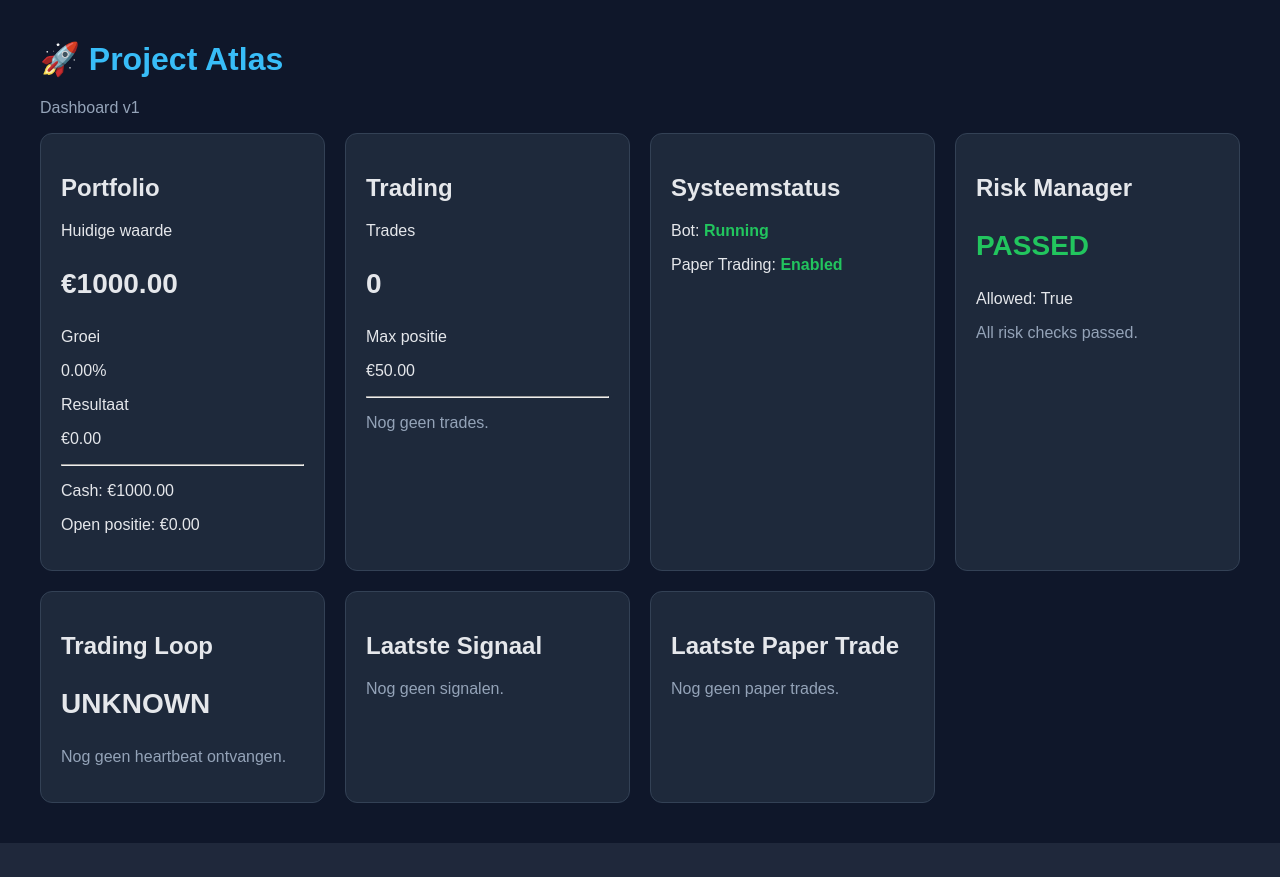
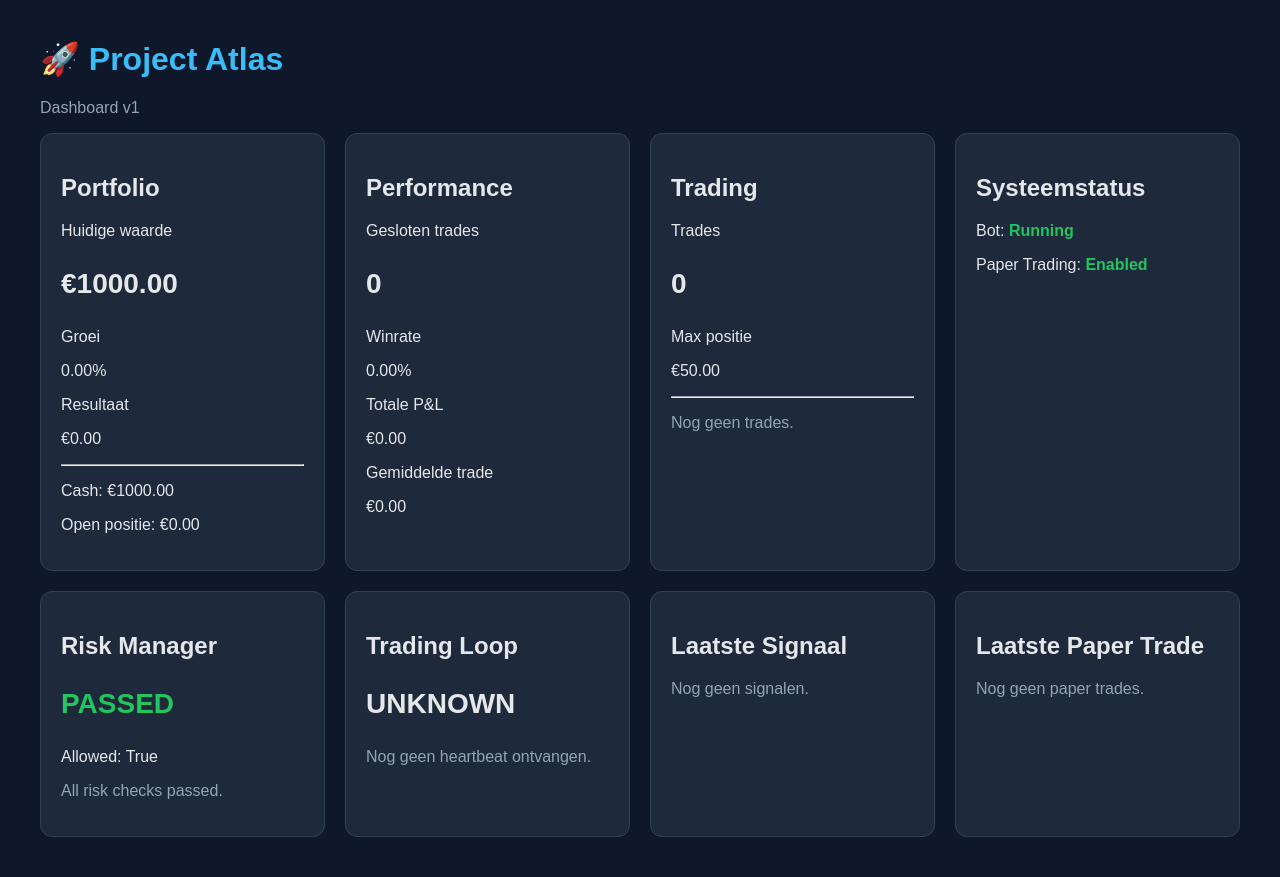
Before and after one commit to bassie83/bitvavo-ai-trader, a FastAPI app: page /dashboard in a window 1280 px wide. Before the commit the page ends 843 px from the top, so only its background shows below. Run offline with FastAPI, Linux system fonts and the light colour scheme; data that the repository does not hold is empty; some libraries are stand-ins or nearby versions.

Commit message:
Sprint 6.1: Add performance analytics dashboard

```diff
--- a/app/main.py
+++ b/app/main.py
@@ -25,12 +25,14 @@ from app.risk.models import RiskContext
 app = FastAPI(title="Bitvavo AI Trading Bot")
 templates = Jinja2Templates(directory="app/templates")
 
+
 @app.on_event("startup")
 def on_startup():
     init_db()
     asyncio.create_task(market_collector_loop())
     asyncio.create_task(hourly_report_loop())
     asyncio.create_task(trading_loop())
+
 
 @app.get("/")
 def home():
@@ -60,6 +62,8 @@ def safety_config():
         "max_daily_loss_eur": settings.max_daily_loss_eur,
         "risk_per_trade_percent": settings.risk_per_trade_percent,
     }
+
+
 @app.get("/market/{market}/price")
 async def market_price(market: str):
     data = await get_ticker_price(market.upper())
@@ -72,6 +76,7 @@ async def market_price(market: str):
         "tick_id": tick.id,
     }
 
+
 @app.get("/strategy/{market}/momentum")
 def momentum_strategy(market: str):
     signal = generate_momentum_signal(market.upper())
@@ -80,7 +85,7 @@ def momentum_strategy(market: str):
         return {
             "market": market.upper(),
             "signal": "WAIT",
-            "reason": "Nog niet genoeg prijsdata."
+            "reason": "Nog niet genoeg prijsdata.",
         }
 
     return {
@@ -90,6 +95,7 @@ def momentum_strategy(market: str):
         "reason": signal.reason,
         "signal_id": signal.id,
     }
+
 
 @app.post("/trade/{market}/paper")
 async def paper_trade(market: str):
@@ -149,6 +155,7 @@ async def paper_trade(market: str):
         "risk_reason": risk_decision.reason,
     }
 
+
 @app.get("/overview/signals")
 def latest_signals():
     db = SessionLocal()
@@ -201,6 +208,7 @@ def latest_paper_trades():
     finally:
         db.close()
 
+
 @app.post("/telegram/test")
 async def telegram_test():
     result = await send_telegram_message(
@@ -208,9 +216,11 @@ async def telegram_test():
     )
     return result
 
+
 @app.get("/analysis/{market}/trend")
 def trend_analysis(market: str):
     return calculate_trend_score(market.upper())
+
 
 @app.get("/signal/{market}/combined")
 def combined_signal(market: str):
@@ -254,10 +264,86 @@ async def dashboard(request: Request):
             FROM paper_trades
         """)).scalar()
 
+        buys_total = db.execute(text("""
+            SELECT COALESCE(SUM(amount_eur), 0)
+            FROM paper_trades
+            WHERE side = 'BUY'
+        """)).scalar()
+
+        sells_total = db.execute(text("""
+            SELECT COALESCE(SUM(amount_eur), 0)
+            FROM paper_trades
+            WHERE side = 'SELL'
+        """)).scalar()
+
+        cash_balance = (
+            settings.paper_start_balance_eur - float(buys_total) + float(sells_total)
+        )
+
+        buy_count = db.execute(text("""
+            SELECT COUNT(*)
+            FROM paper_trades
+            WHERE side = 'BUY'
+        """)).scalar()
+
+        sell_count = db.execute(text("""
+            SELECT COUNT(*)
+            FROM paper_trades
+            WHERE side = 'SELL'
+        """)).scalar()
+
+        open_position_value = 0.0
+        if buy_count > sell_count:
+            open_position_value = settings.max_position_eur
+
+        portfolio_value = cash_balance + open_position_value
+        portfolio_pnl = portfolio_value - settings.paper_start_balance_eur
+        portfolio_growth_percent = (
+            portfolio_pnl / settings.paper_start_balance_eur
+        ) * 100
+
+        performance = db.execute(text("""
+            WITH ordered_trades AS (
+                SELECT
+                    id,
+                    side,
+                    amount_eur,
+                    price,
+                    ROW_NUMBER() OVER (ORDER BY id) AS rn
+                FROM paper_trades
+                WHERE market = 'BTC-EUR'
+            ),
+            matched_trades AS (
+                SELECT
+                    ((sell.price - buy.price) / buy.price) * buy.amount_eur AS pnl_eur
+                FROM ordered_trades buy
+                JOIN ordered_trades sell
+                    ON sell.rn = buy.rn + 1
+                WHERE buy.side = 'BUY'
+                  AND sell.side = 'SELL'
+            )
+            SELECT
+                COUNT(*) AS closed_trades,
+                COALESCE(SUM(pnl_eur), 0) AS total_pnl_eur,
+                COALESCE(AVG(pnl_eur), 0) AS avg_pnl_eur,
+                COALESCE(SUM(CASE WHEN pnl_eur > 0 THEN 1 ELSE 0 END), 0) AS winning_trades
+            FROM matched_trades
+        """)).fetchone()
+
+        closed_trades = performance[0]
+        total_pnl_eur = float(performance[1])
+        avg_pnl_eur = float(performance[2])
+        winning_trades = performance[3]
+
+        if closed_trades > 0:
+            winrate = (winning_trades / closed_trades) * 100
+        else:
+            winrate = 0.0
+
         risk_decision = RiskManager().evaluate(
             RiskContext(
                 paper_trading=settings.paper_trading,
-                has_open_position=False,
+                has_open_position=buy_count > sell_count,
                 daily_loss=0.0,
                 max_daily_loss=settings.max_daily_loss_eur,
                 cooldown_active=False,
@@ -271,48 +357,6 @@ async def dashboard(request: Request):
             last_loop_run = status_file.read_text().strip()
         else:
             last_loop_run = None
-
-        buys_total = db.execute(text("""
-            SELECT COALESCE(SUM(amount_eur), 0)
-            FROM paper_trades
-            WHERE side = 'BUY'
-        """)).scalar()
-
-        sells_total = db.execute(text("""
-            SELECT COALESCE(SUM(amount_eur), 0)
-            FROM paper_trades
-            WHERE side = 'SELL'
-        """)).scalar()
-
-        cash_balance = (
-            settings.paper_start_balance_eur
-            - float(buys_total)
-            + float(sells_total)
-        )
-
-        open_position_value = 0.0
-
-        if latest_price:
-            buy_count = db.execute(text("""
-                SELECT COUNT(*)
-                FROM paper_trades
-                WHERE side = 'BUY'
-            """)).scalar()
-
-            sell_count = db.execute(text("""
-                SELECT COUNT(*)
-                FROM paper_trades
-                WHERE side = 'SELL'
-            """)).scalar()
-
-            if buy_count > sell_count:
-                open_position_value = settings.max_position_eur
-
-        portfolio_value = cash_balance + open_position_value
-        portfolio_pnl = portfolio_value - settings.paper_start_balance_eur
-        portfolio_growth_percent = (
-            portfolio_pnl / settings.paper_start_balance_eur
-        ) * 100
 
         return templates.TemplateResponse(
             request=request,
@@ -333,10 +377,15 @@ async def dashboard(request: Request):
                 "portfolio_value": portfolio_value,
                 "portfolio_pnl": portfolio_pnl,
                 "portfolio_growth_percent": portfolio_growth_percent,
+                "closed_trades": closed_trades,
+                "total_pnl_eur": total_pnl_eur,
+                "avg_pnl_eur": avg_pnl_eur,
+                "winrate": winrate,
             },
         )
     finally:
         db.close()
+
 
 @app.post("/trade/{market}/test-sell")
 async def test_sell_trade(market: str):
--- a/app/templates/dashboard.html
+++ b/app/templates/dashboard.html
@@ -1,5 +1,6 @@
 <!DOCTYPE html>
 <html lang="nl">
+
 <head>
     <meta charset="UTF-8">
     <title>{{ title }}</title>
@@ -69,6 +70,22 @@
 
             <p>Cash: €{{ "%.2f"|format(cash_balance) }}</p>
             <p>Open positie: €{{ "%.2f"|format(open_position_value) }}</p>
+        </div>
+
+        <div class="card">
+            <h2>Performance</h2>
+
+            <p>Gesloten trades</p>
+            <p class="big">{{ closed_trades }}</p>
+
+            <p>Winrate</p>
+            <p>{{ "%.2f"|format(winrate) }}%</p>
+
+            <p>Totale P&L</p>
+            <p>€{{ "%.2f"|format(total_pnl_eur) }}</p>
+
+            <p>Gemiddelde trade</p>
+            <p>€{{ "%.2f"|format(avg_pnl_eur) }}</p>
         </div>
 
         <div class="card">
@@ -177,4 +194,5 @@
     </div>
 
 </body>
+
 </html>
```
Lines whose indentation alone changed are shown as unchanged.
